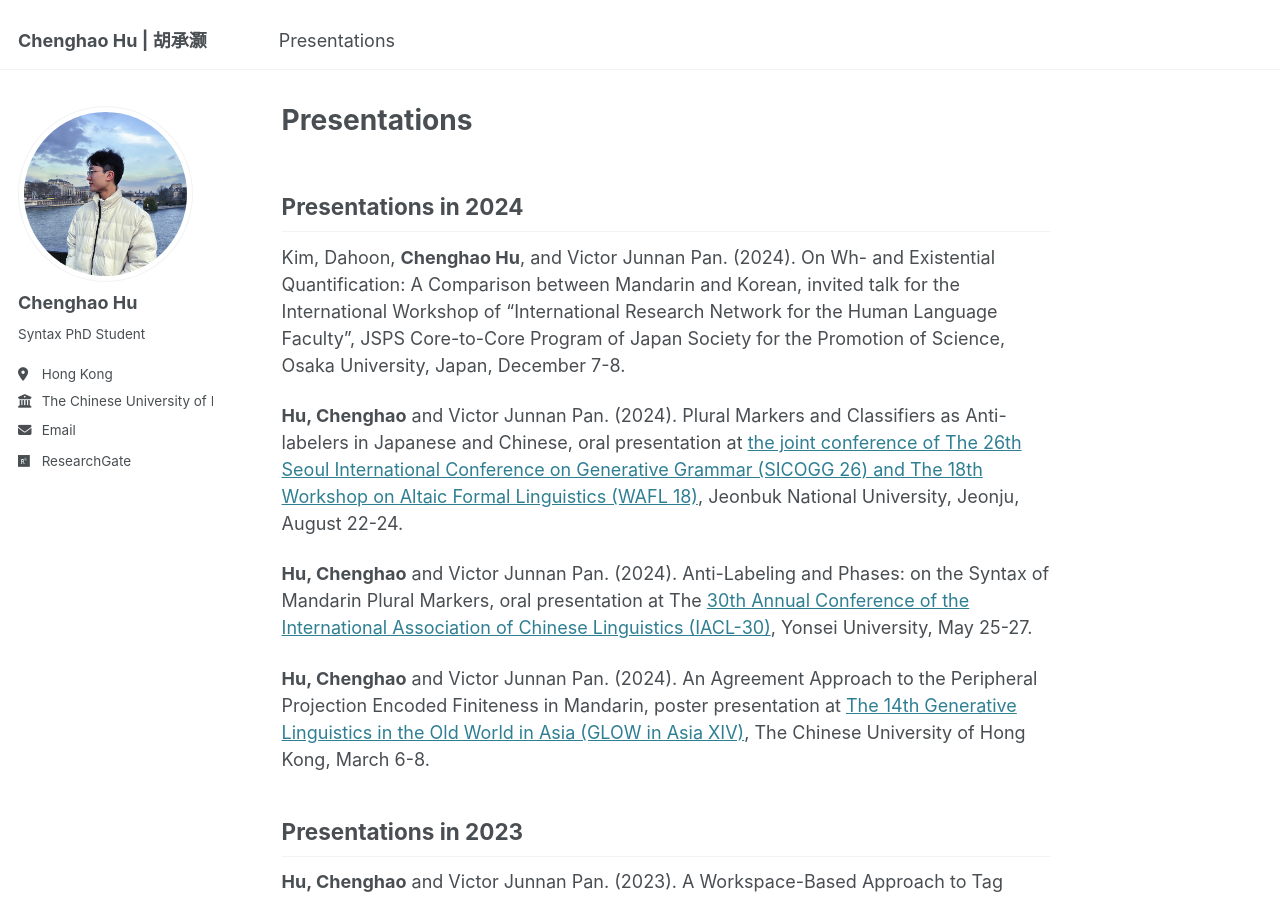
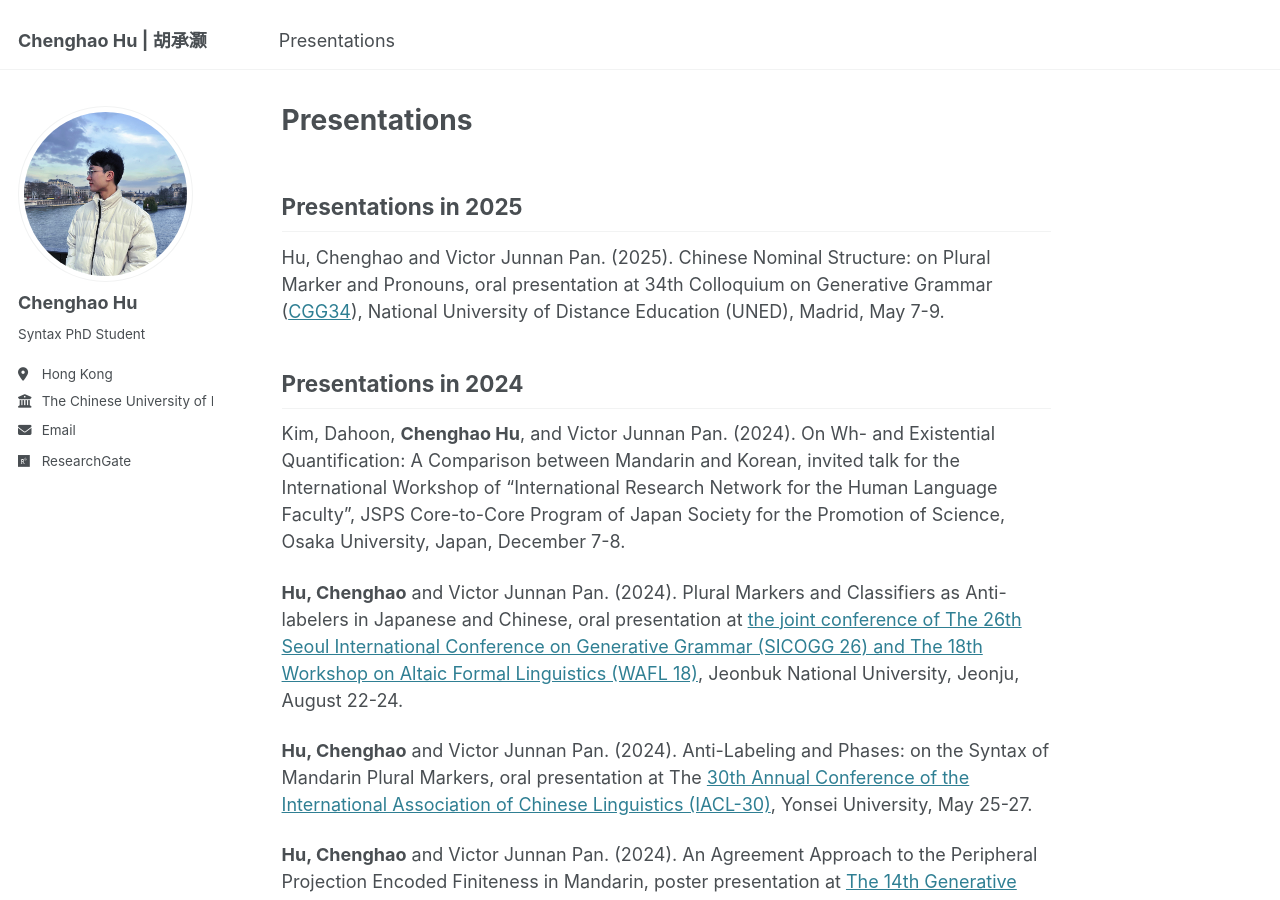
Before and after one commit to Chenghao-Hu/chenghao-hu.github.io, a Jekyll site: the page built from _pages/talks.md, in a window 1280 px wide and 900 px high. Built offline with Jekyll 4.4.1, drawn with Linux system fonts in a browser that asks for light colours.

Commit message:
Update talks.md

```diff
--- a/_pages/talks.md
+++ b/_pages/talks.md
@@ -8,6 +8,11 @@ design:
   css_style: 'max-width: 100%; font-size: 16px !important;'
 
 ---
+
+## **Presentations in 2025**
+
+Hu, Chenghao and Victor Junnan Pan. (2025). Chinese Nominal Structure: on Plural Marker and Pronouns, oral presentation at 34th Colloquium on Generative Grammar ([CGG34](https://sites.google.com/view/cgg34)), National University of Distance Education (UNED), Madrid, May 7-9.
+
 
 ## **Presentations in 2024**
 
```
